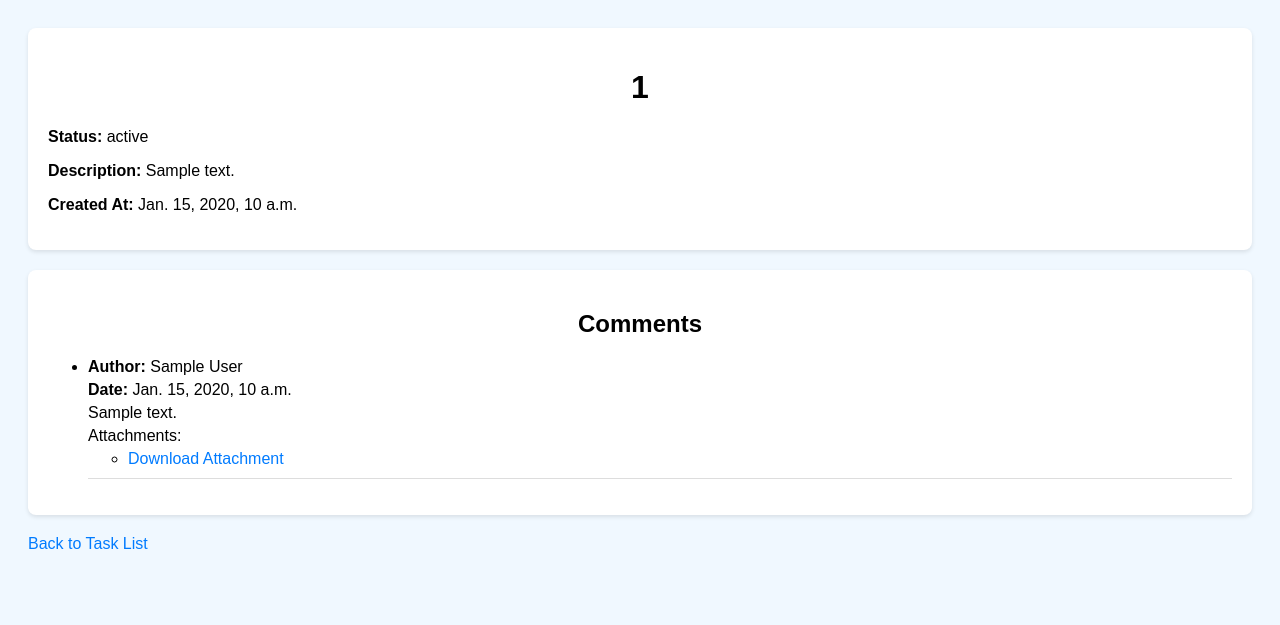
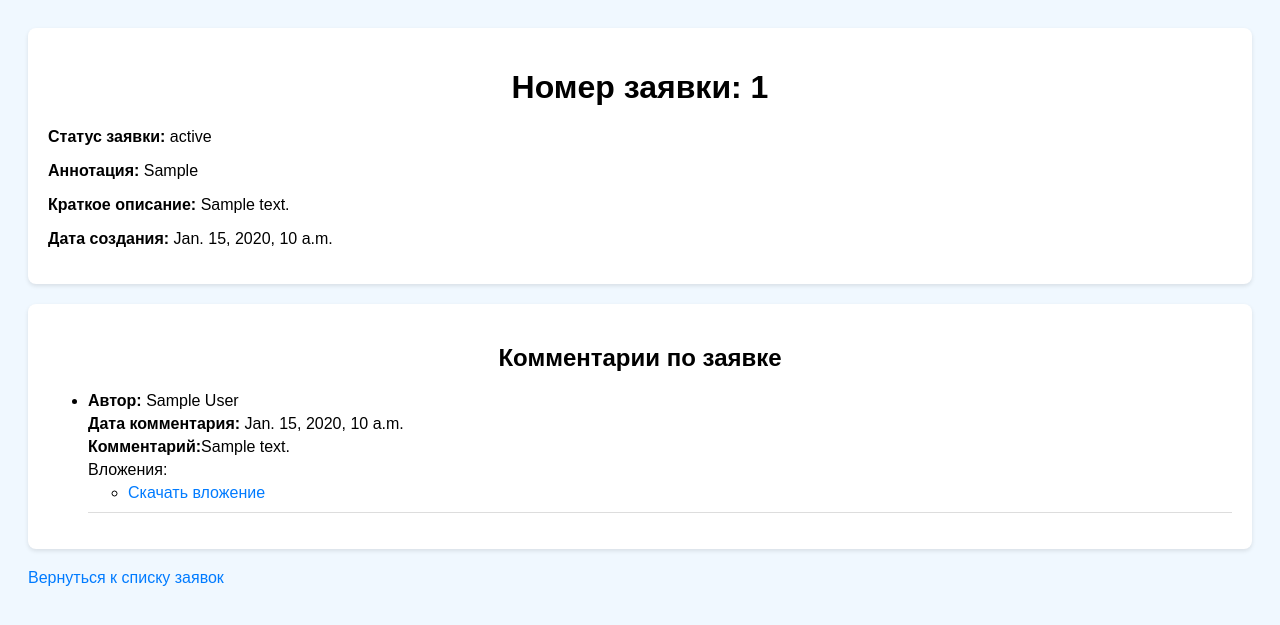
Before and after one commit to Pasapasa88/bugreport, a Django app: page /tracker/task/1/ in a window 1280 px wide. Shown: the top 625 px of the page. Run offline with Django 4.2, Linux system fonts and the light colour scheme; tables that the repository leaves empty hold one stand-in row (values such as "Sample post").

Commit message:
рашн подписи

```diff
--- a/bugtracker/tracker/templates/tracker/task_detail.html
+++ b/bugtracker/tracker/templates/tracker/task_detail.html
@@ -27,25 +27,26 @@
 </head>
 <body>
     <div class="task-detail">
-        <h1>{{ task.subject }}</h1>
-        <p><strong>Status:</strong> {{ task.status }}</p>
-        <p><strong>Description:</strong> {{ task.description }}</p>
-        <p><strong>Created At:</strong> {{ task.created_at }}</p>
+        <h1><strong>Номер заявки: </strong>{{ task.subject }}</h1>
+        <p><strong>Статус заявки:</strong> {{ task.status }}</p>
+         <p>  <strong>Аннотация:</strong> {{ task.annotation }}</p>
+        <p><strong>Краткое описание:</strong> {{ task.description }}</p>
+        <p><strong>Дата создания:</strong> {{ task.created_at }}</p>
     </div>
 
     <div class="task-detail">
-    <h2>Comments</h2>
+    <h2>Комментарии по заявке</h2>
     <ul>
         {% for comment in comments %}
             <li class="comment">
-                <p><strong>Author:</strong> {{ comment.author }}</p>
-                <p><strong>Date:</strong> {{ comment.created_at }}</p>
-                <p>{{ comment.body }}</p>
+                <p><strong>Автор:</strong> {{ comment.author }}</p>
+                <p><strong>Дата комментария:</strong> {{ comment.created_at }}</p>
+                <p><strong>Комментарий:</strong>{{ comment.body }}</p>
                 {% if comment.attachments %}
-                    <p>Attachments:</p>
+                    <p>Вложения:</p>
                     <ul>
                         {% for attachment in comment.attachments.all %}
-                            <li><a href="{{ attachment.file.url }}">Download Attachment</a></li>
+                            <li><a href="{{ attachment.file.url }}">Скачать вложение</a></li>
                         {% endfor %}
                     </ul>
                 {% endif %}
@@ -54,6 +55,6 @@
     </ul>
     </div>
 
-    <a href="{% url 'task_list' %}">Back to Task List</a>
+    <a href="{% url 'task_list' %}">Вернуться к списку заявок</a>
 </body>
 </html>
--- a/bugtracker/tracker/templates/tracker/task_list.html
+++ b/bugtracker/tracker/templates/tracker/task_list.html
@@ -7,11 +7,11 @@
     <link rel="stylesheet" type="text/css" href="{% static 'tracker/styles.css' %}">
 </head>
 <body>
-    <h1>Task List</h1>
+    <h1>Список заявок в службу поддержки</h1>
 
     <form method="GET" action="" class="search-form">
-        <input type="text" name="q" placeholder="Search by Task ID" value="{{ request.GET.q }}">
-        <button type="submit">Search</button>
+        <input type="text" name="q" placeholder="Введи номер заявки" value="{{ request.GET.q }}">
+        <button type="submit">Поиск</button>
     </form>
 
     <table>
```
